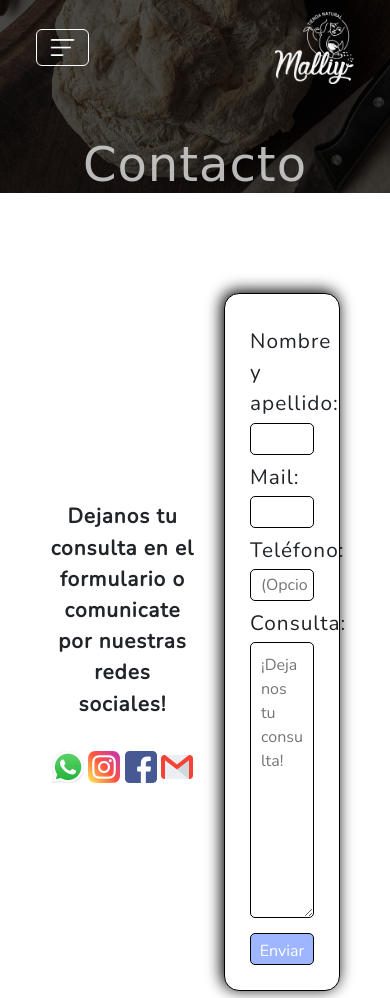
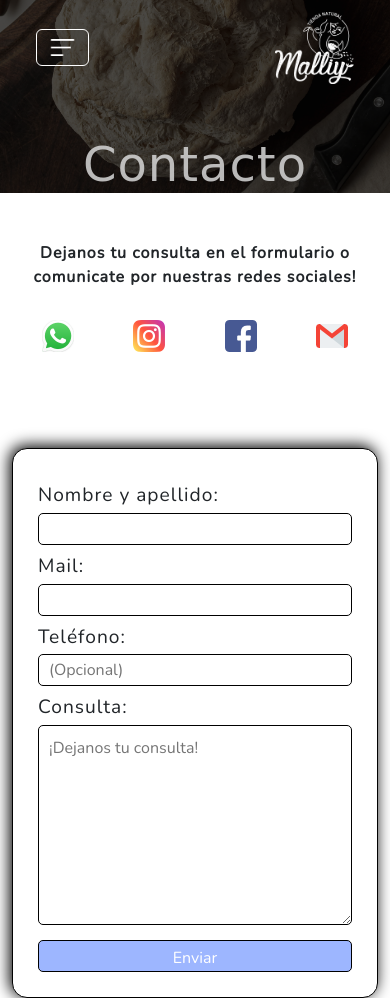
Before and after one commit to chiaralucho/CoderHouse, a plain HTML site: page pages/contacto.html in a window 390 px wide. Shown: the top 998 px of the page. Drawn offline with nearby package versions, Linux system fonts and the light colour scheme; a web font is replaced by a local one.

Commit message:
contacto responsive

```diff
--- a/css/styles.css
+++ b/css/styles.css
@@ -153,14 +153,6 @@ header .row, header .navbar{height: 100%;}
     width: 100%;
 }
 
-.main_contacto{
-    display: flex;
-    justify-content: space-between;
-    align-items: center;
-    padding: 100px 50px;
-}
-
-.main_contacto aside{width: 40%;}
 
 .formulario{
     box-shadow: -2px -2px 15px 0.5px #000000;
@@ -173,7 +165,7 @@ header .row, header .navbar{height: 100%;}
 }
 
 .formulario label{
-    font-size: 1.3rem;
+    font-size: 1.2rem;
     margin: 7px 0px 3px 0px;
 }
 
@@ -193,6 +185,7 @@ header .row, header .navbar{height: 100%;}
     padding: 5px;
     border-radius: 5px;
     border: solid 1px #000000;
+    height: 150px;
 }
 
 .formulario input:focus, .formulario textarea:focus{
@@ -221,7 +214,6 @@ header .row, header .navbar{height: 100%;}
     font-size: 1.3rem;
     font-weight: 600;
     text-align: center;
-    width: 50%;
 }
 
 .redes{
@@ -255,9 +247,24 @@ footer h3{
 
 @media screen and (min-width: 2000px){
 
+    header{height: 60vh;}
+
+    header h1{font-size: 5rem;}
+
+    .nav-link{font-size: 3rem;}
+
+    .collapse{width: 100%;}
+
     .main_nosotros h2{font-size: 3rem;}
 
     .main_nosotros p{font-size: 1.8rem;}
+
+    .main_contacto section{width: 30%;}
+
+    .main_contacto aside{width: 25%;}
+
+    .main_contacto p{font-size: 2.5rem;}
+
 
 }
 
@@ -266,6 +273,8 @@ footer h3{
     .main_nosotros h2{font-size: 2.5rem;}
 
     .main_nosotros p{font-size: 1.5rem;}
+
+    .main_contacto p{font-size: 2rem;}
 
 }
 
@@ -282,7 +291,6 @@ footer h3{
     .main_nosotros h2{font-size: 2.5rem;}
 
     .main_nosotros p{font-size: 1.5rem;}
-
 }
 
 @media screen and (max-width: 1260px){
@@ -296,6 +304,8 @@ footer h3{
     .main_nosotros h2{font-size: 2rem;}
 
     .main_nosotros p{font-size: 1.2rem;}
+
+    .main_contacto p{font-size: 1.5rem;}
 }
 
 @media screen and (max-width: 725px){
@@ -365,6 +375,10 @@ footer h3{
     .main_nosotros h2{font-size: 1.5rem;}
 
     .main_nosotros p{font-size: 0.8rem;}
+
+    .main_contacto p{font-size: 1rem;}
+
+    .formulario textarea{height: 200px;}
 }
 @media screen and (max-width: 374px){
 
--- a/pages/contacto.html
+++ b/pages/contacto.html
@@ -42,19 +42,20 @@
             </nav>
         </div>
     </header>
-    <main class="main_contacto">
+    <main class="main_contacto container-fluid py-5">
+        <div class="row flex-md-row justify-content-md-around justify-content-center align-items-center">
             <!--Invitaciòn redes sociales-->
-        <section>
-            <p>Dejanos tu consulta en el formulario o comunicate por nuestras redes sociales! </p>
-            <div class="redes">
+            <section class="col-12 col-md-6 col-xxl-5 mb-5">
+                <p class="col-12">Dejanos tu consulta en el formulario o comunicate por nuestras redes sociales! </p>
+                <div class="redes col-12">
                     <a href="https:/wa.me/5491130888201?text=Hola!%20¿Como%20estas?%20Quisiera%20hacer%20una%20consulta" target="_blank"><img src="../images/whatsapp.png" alt="Logo Whatsapp"></a>
                     <a href="https://www.instagram.com/malliy_panificadossintacc/" target="_blank"><img src="../images/instagram.png" alt="Logo Instagram"></a>
                     <a href="https://www.facebook.com/malliypanificadossintacc?locale=es_LA" target="_blank"><img src="../images/facebook.png" alt="Logo Facebook"></a>
                     <a href="mailto:malliytiendanatural@gmail.com?Subject=Consulta" target="_blank"><img src="../images/gmail.png" alt="Logo Gmail"></a>
                 </div>
             </section>
-        <aside>
-            <form class="formulario">
+            <aside class="col-12 col-sm-8 col-md-6 col-lg-5 mt-5">
+                <form class="formulario col-12">
                     <label for="nombre">Nombre y apellido:</label>
                     <input type="text">
                     <label for="mail">Mail:</label>
@@ -66,6 +67,7 @@
                     <input type="submit" value="Enviar">
                 </form>
             </aside>
+        </div>
     </main>
     <footer class="container-fluid p-4">
         <div class="row p-0 mb-3">
```
Lines whose indentation alone changed are shown as unchanged.
